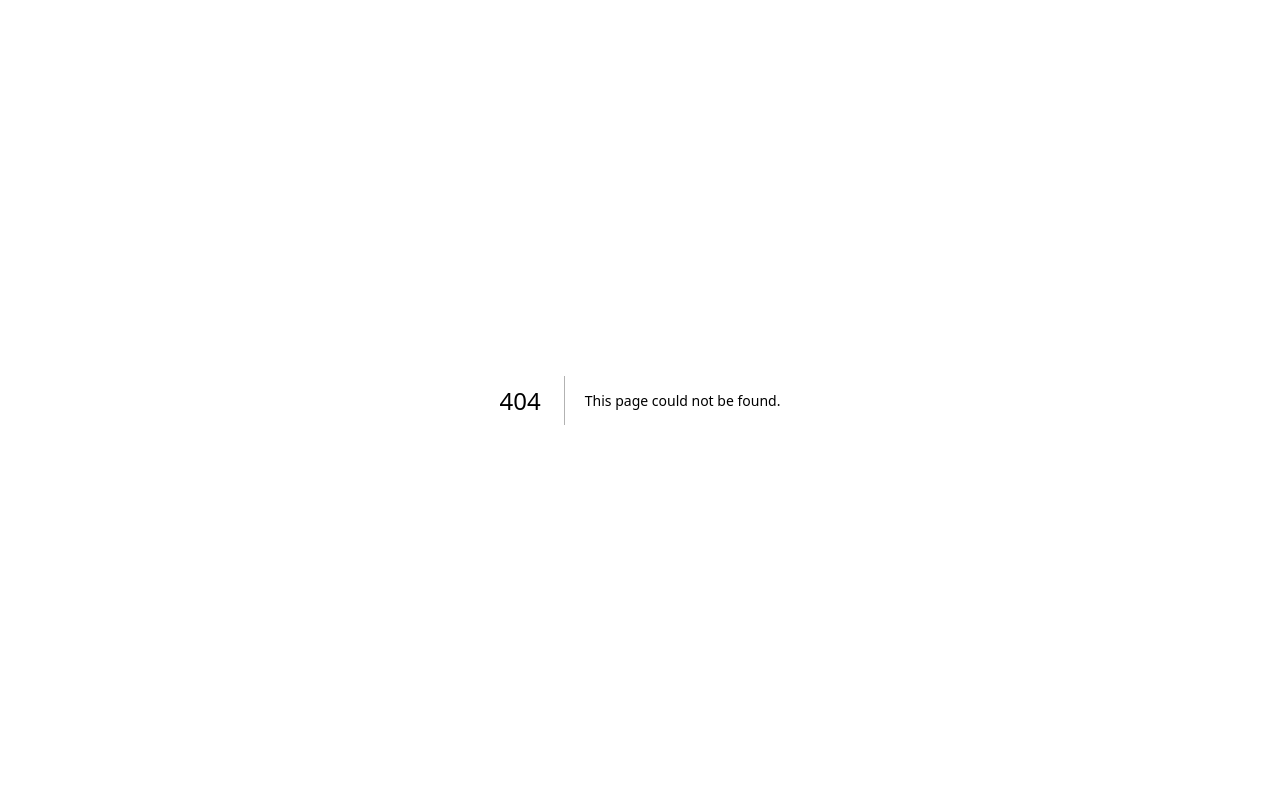
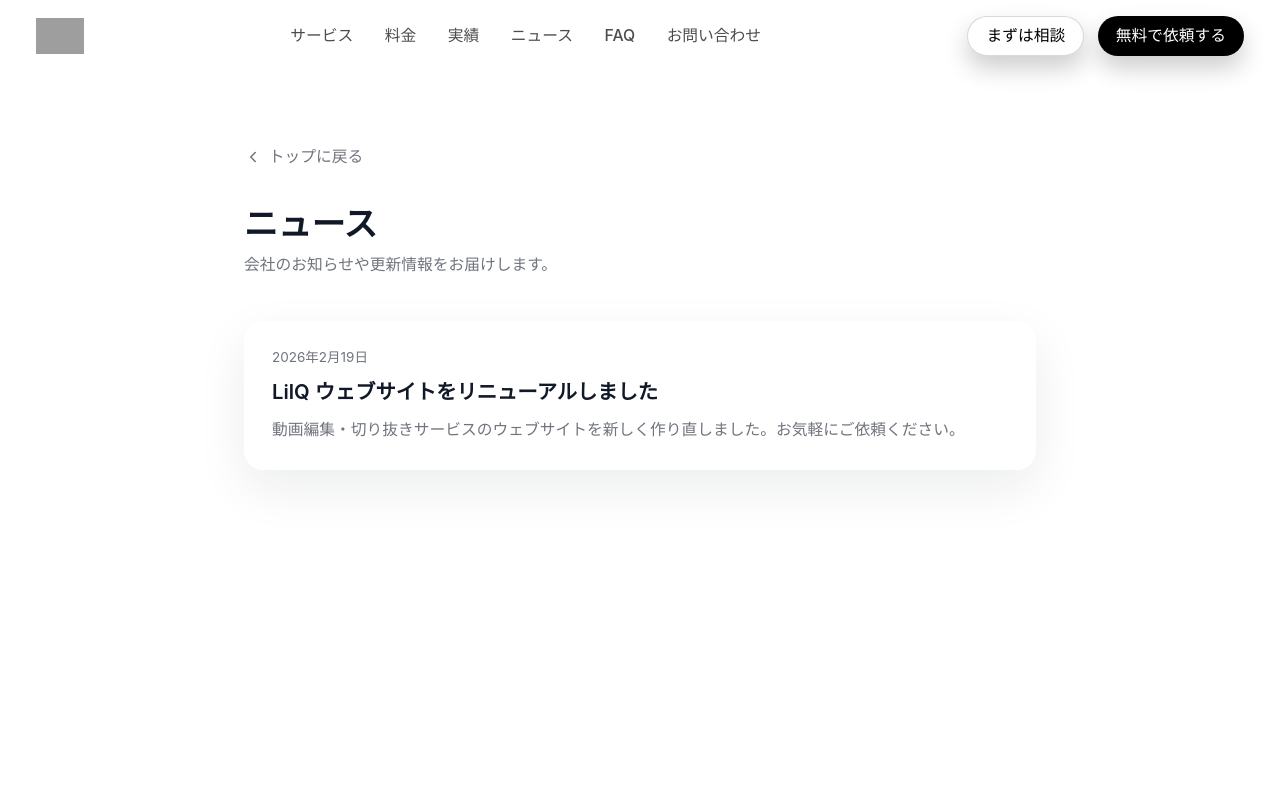
Before and after one commit to LilQ-JP/liiq-site, a Next.js app: page /liiq-site/news in a window 1280 px wide. Before the commit this address had no page. Shown: the top 800 px of the page. Built offline with nearby package versions, Linux system fonts and the light colour scheme; grey boxes are pictures that could not be loaded.

Commit message:
制作実績とニュースを更新

```diff
--- /dev/null
+++ b/app/news/page.tsx
@@ -0,0 +1,82 @@
+import type { Metadata } from "next";
+import Link from "next/link";
+import { ChevronLeft, ExternalLink } from "lucide-react";
+import Navbar from "@/components/layout/Navbar";
+import Footer from "@/components/layout/Footer";
+import { news } from "@/content/news";
+
+export const metadata: Metadata = {
+  title: "ニュース | LilQ",
+  description: "LilQの最新ニュース・お知らせ",
+};
+
+function formatDate(dateStr: string) {
+  const [y, m, d] = dateStr.split("-");
+  return `${y}年${parseInt(m, 10)}月${parseInt(d, 10)}日`;
+}
+
+export default function NewsPage() {
+  return (
+    <>
+      <Navbar />
+      <main className="min-h-screen bg-background pt-16">
+        <div className="max-w-3xl mx-auto px-4 sm:px-6 lg:px-8 py-16">
+          <Link
+            href="/"
+            className="inline-flex items-center gap-1.5 text-sm text-muted-foreground hover:text-foreground mb-8 transition-colors"
+          >
+            <ChevronLeft className="w-4 h-4" />
+            トップに戻る
+          </Link>
+
+          <h1 className="text-3xl font-semibold text-foreground mb-2">
+            ニュース
+          </h1>
+          <p className="text-sm text-muted-foreground mb-10">
+            会社のお知らせや更新情報をお届けします。
+          </p>
+
+          <ul className="space-y-6">
+            {news.map((item, i) => (
+              <li key={i} className="card-surface p-6">
+                <time
+                  dateTime={item.date}
+                  className="text-xs text-muted-foreground block mb-2"
+                >
+                  {formatDate(item.date)}
+                </time>
+                <h2 className="font-semibold text-foreground text-lg mb-2">
+                  {item.href ? (
+                    <a
+                      href={item.href}
+                      target="_blank"
+                      rel="noopener noreferrer"
+                      className="hover:underline inline-flex items-center gap-1"
+                    >
+                      {item.title}
+                      <ExternalLink className="w-4 h-4 shrink-0" />
+                    </a>
+                  ) : (
+                    item.title
+                  )}
+                </h2>
+                {item.body && (
+                  <p className="text-sm text-muted-foreground leading-relaxed">
+                    {item.body}
+                  </p>
+                )}
+              </li>
+            ))}
+          </ul>
+
+          {news.length === 0 && (
+            <p className="text-center text-muted-foreground py-12">
+              お知らせはまだありません。
+            </p>
+          )}
+        </div>
+      </main>
+      <Footer />
+    </>
+  );
+}
--- a/components/layout/Footer.tsx
+++ b/components/layout/Footer.tsx
@@ -1,11 +1,13 @@
 "use client";
 
+import Link from "next/link";
 import { Twitter, Mail } from "lucide-react";
 
 const navLinks = [
   { label: "サービス", href: "#services" },
   { label: "料金プラン", href: "#pricing" },
   { label: "制作実績", href: "#works" },
+  { label: "ニュース", href: "/news" },
   { label: "よくある質問", href: "#faq" },
   { label: "お申し込み", href: "#apply" },
   { label: "お問い合わせ", href: "#contact" },
@@ -57,12 +59,21 @@ export default function Footer() {
             <ul className="space-y-3">
               {navLinks.map((l) => (
                 <li key={l.href}>
+                  {l.href.startsWith("/") ? (
+                    <Link
+                      href={l.href}
+                      className="text-sm text-muted-foreground hover:text-foreground transition-colors"
+                    >
+                      {l.label}
+                    </Link>
+                  ) : (
                     <button
                       onClick={() => go(l.href)}
                       className="text-sm text-muted-foreground hover:text-foreground transition-colors"
                     >
                       {l.label}
                     </button>
+                  )}
                 </li>
               ))}
             </ul>
--- a/components/layout/Navbar.tsx
+++ b/components/layout/Navbar.tsx
@@ -1,6 +1,7 @@
 "use client";
 
 import { useState, useEffect } from "react";
+import Link from "next/link";
 import { Button } from "@/components/ui/button";
 import { Sheet, SheetContent, SheetTrigger } from "@/components/ui/sheet";
 import { Menu, X } from "lucide-react";
@@ -10,6 +11,7 @@ const navItems = [
   { label: "サービス", href: "#services" },
   { label: "料金", href: "#pricing" },
   { label: "実績", href: "#works" },
+  { label: "ニュース", href: "/news" },
   { label: "FAQ", href: "#faq" },
   { label: "お問い合わせ", href: "#contact" },
 ];
@@ -49,7 +51,16 @@ export default function Navbar() {
           </a>
 
           <nav className="hidden md:flex items-center gap-1">
-            {navItems.map((item) => (
+            {navItems.map((item) =>
+              item.href.startsWith("/") ? (
+                <Link
+                  key={item.href}
+                  href={item.href}
+                  className="px-3 py-2 text-sm font-medium text-black/70 hover:text-black rounded-full transition-colors"
+                >
+                  {item.label}
+                </Link>
+              ) : (
                 <button
                   key={item.href}
                   onClick={() => go(item.href)}
@@ -57,7 +68,8 @@ export default function Navbar() {
                 >
                   {item.label}
                 </button>
-            ))}
+              )
+            )}
           </nav>
 
           <div className="hidden md:flex items-center gap-3">
@@ -84,7 +96,17 @@ export default function Navbar() {
                 />
               </div>
               <div className="flex flex-col gap-1 pt-4">
-                {navItems.map((item) => (
+                {navItems.map((item) =>
+                  item.href.startsWith("/") ? (
+                    <Link
+                      key={item.href}
+                      href={item.href}
+                      onClick={() => setOpen(false)}
+                      className="text-left px-4 py-3 text-sm font-medium text-foreground/80 hover:bg-muted rounded-md transition-colors"
+                    >
+                      {item.label}
+                    </Link>
+                  ) : (
                     <button
                       key={item.href}
                       onClick={() => go(item.href)}
@@ -92,7 +114,8 @@ export default function Navbar() {
                     >
                       {item.label}
                     </button>
-                ))}
+                  )
+                )}
                 <div className="pt-4 flex flex-col gap-2">
                   <Button variant="outline" onClick={() => go("#contact")} className="rounded-full">
                     まずは相談
--- a/components/sections/WorksSection.tsx
+++ b/components/sections/WorksSection.tsx
@@ -2,27 +2,7 @@
 
 import { Badge } from "@/components/ui/badge";
 import { ExternalLink } from "lucide-react";
-
-const works = [
-  {
-    title: "【伊達鍵は眠らない】冒頭でもう笑いとツッコミが止まらない【AIソムニウムファイル】",
-    channel: "ココマルハピー",
-    youtubeId: "gMeXmGt84ho",
-    tags: ["Shorts"],
-  },
-  {
-    title: "【#limbuscompany 】9章で気付く指の良さ【ネタバレ無し】",
-    channel: "ココマルハピー",
-    youtubeId: "iT6OrySspBk",
-    tags: ["Shorts"],
-  },
-  {
-    title: "【学マスガシャ】Atmosphere 葛城リーリヤ 担当が回した結果",
-    channel: "とみたけかれる / Tomitake karel",
-    youtubeId: "a1tT9K_7d1U",
-    tags: ["Shorts"],
-  },
-];
+import { works } from "@/content/works";
 
 export default function WorksSection() {
   return (
--- /dev/null
+++ b/content/news.ts
@@ -0,0 +1,26 @@
+export type NewsItem = {
+  date: string;
+  title: string;
+  body?: string;
+  href?: string;
+};
+
+/**
+ * 会社ニュースデータ
+ * 新しいニュースを追加する場合は、この配列の先頭にオブジェクトを追加してください。
+ * （新しいものが上に表示されます）
+ */
+export const news: NewsItem[] = [
+  {
+    date: "2026-02-19",
+    title: "LilQ ウェブサイトをリニューアルしました",
+    body: "動画編集・切り抜きサービスのウェブサイトを新しく作り直しました。お気軽にご依頼ください。",
+  },
+  // 追加例:
+  // {
+  //   date: "2026-02-20",
+  //   title: "新サービス開始のお知らせ",
+  //   body: "詳細はこちらをご確認ください。",
+  //   href: "https://example.com",
+  // },
+];
--- /dev/null
+++ b/content/works.ts
@@ -0,0 +1,32 @@
+/**
+ * 制作実績データ
+ * 新しい実績を追加する場合は、この配列にオブジェクトを追加するだけです。
+ *
+ * 形式:
+ * {
+ *   title: string;      // 動画タイトル
+ *   channel: string;    // チャンネル名
+ *   youtubeId: string;  // YouTubeの動画ID（ShortsのURLの最後の部分）
+ *   tags: string[];     // タグ（例: ["Shorts"], ["切り抜き", "長尺"]）
+ * }
+ */
+export const works = [
+  {
+    title: "【伊達鍵は眠らない】冒頭でもう笑いとツッコミが止まらない【AIソムニウムファイル】",
+    channel: "ココマルハピー",
+    youtubeId: "gMeXmGt84ho",
+    tags: ["Shorts"],
+  },
+  {
+    title: "【#limbuscompany 】9章で気付く指の良さ【ネタバレ無し】",
+    channel: "ココマルハピー",
+    youtubeId: "iT6OrySspBk",
+    tags: ["Shorts"],
+  },
+  {
+    title: "【学マスガシャ】Atmosphere 葛城リーリヤ 担当が回した結果",
+    channel: "とみたけかれる / Tomitake karel",
+    youtubeId: "a1tT9K_7d1U",
+    tags: ["Shorts"],
+  },
+];
```
Lines whose indentation alone changed are shown as unchanged.
